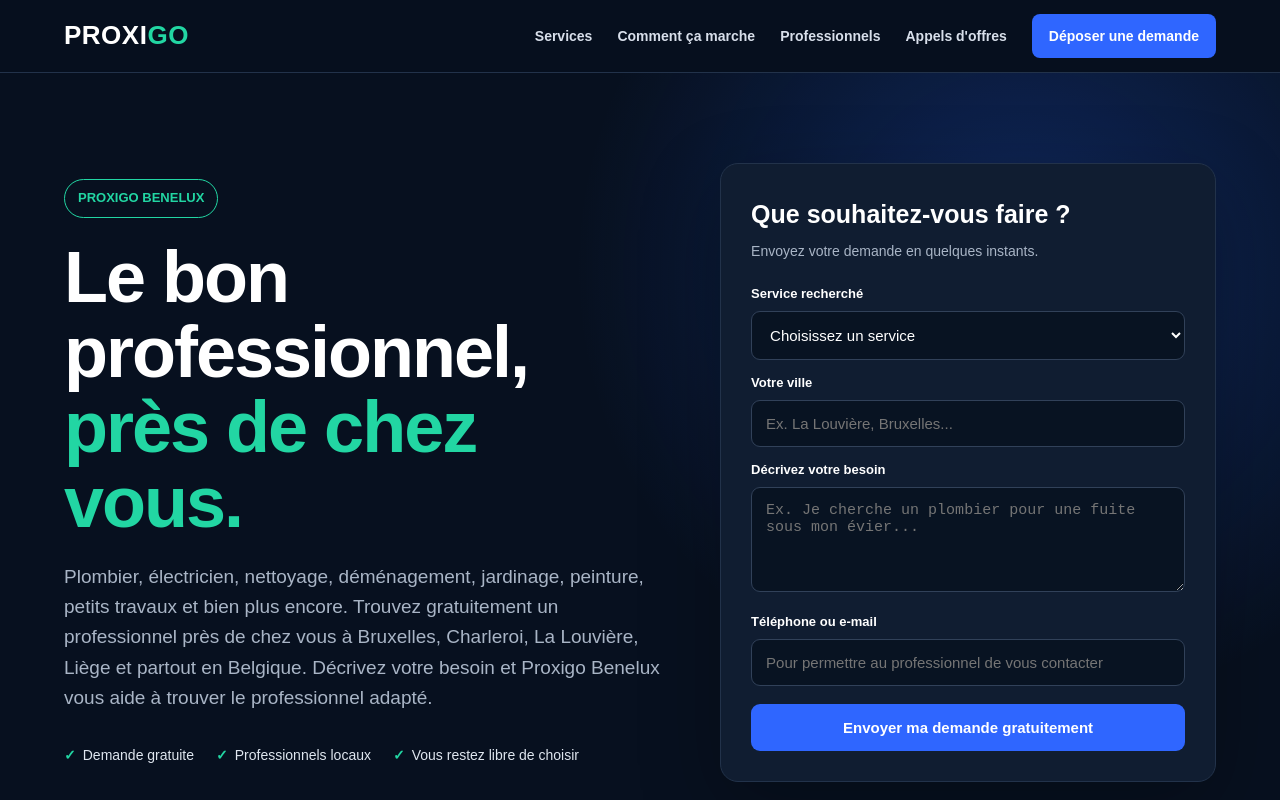
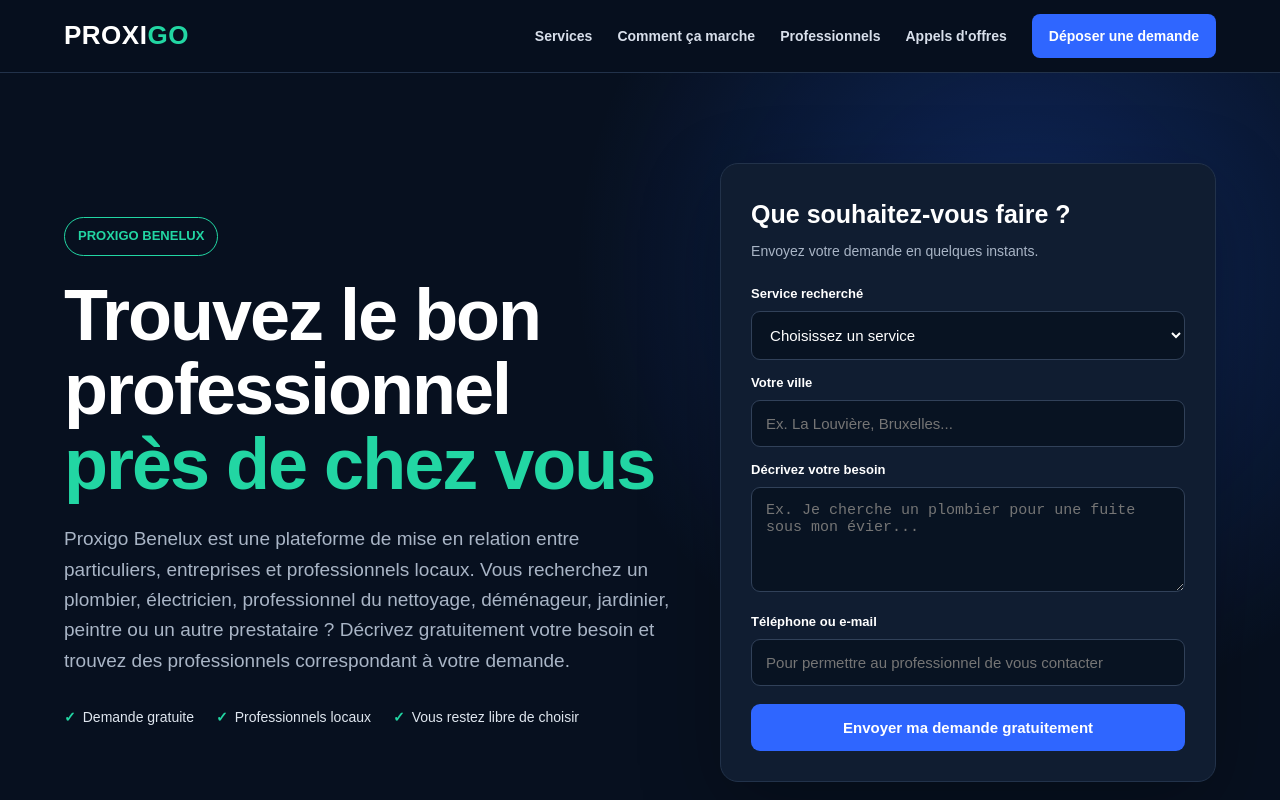
Before and after one commit to Proxigobenelux/proxigo-web, a plain HTML site: page index.html in a window 1280 px wide. Shown: the top 800 px of the page. Drawn offline with nearby package versions, Linux system fonts and the light colour scheme.

Commit message:
Clarify Proxigo homepage presentation
Updated the content of the hero section to provide clearer information about the Proxigo Benelux platform and its services.

```diff
--- a/index.html
+++ b/index.html
@@ -651,19 +651,18 @@
       <div class="badge">PROXIGO BENELUX</div>
 
       <h1>
-        Le bon professionnel,
-        <span>près de chez vous.</span>
-      </h1>
-
-      <p class="hero-text">
-        Plombier, électricien, nettoyage, déménagement, jardinage,
-peinture, petits travaux et bien plus encore.
-Trouvez gratuitement un professionnel près de chez vous
-à Bruxelles, Charleroi, La Louvière, Liège et partout en Belgique.
-Décrivez votre besoin et Proxigo Benelux vous aide à trouver
-le professionnel adapté.
-      </p>
-
+  Trouvez le bon professionnel
+  <span>près de chez vous</span>
+</h1>
+
+<p class="hero-text">
+  Proxigo Benelux est une plateforme de mise en relation entre
+  particuliers, entreprises et professionnels locaux.
+  Vous recherchez un plombier, électricien, professionnel du nettoyage,
+  déménageur, jardinier, peintre ou un autre prestataire ?
+  Décrivez gratuitement votre besoin et trouvez des professionnels
+  correspondant à votre demande.
+</p>
       <div class="hero-points">
         <span>Demande gratuite</span>
         <span>Professionnels locaux</span>
```
